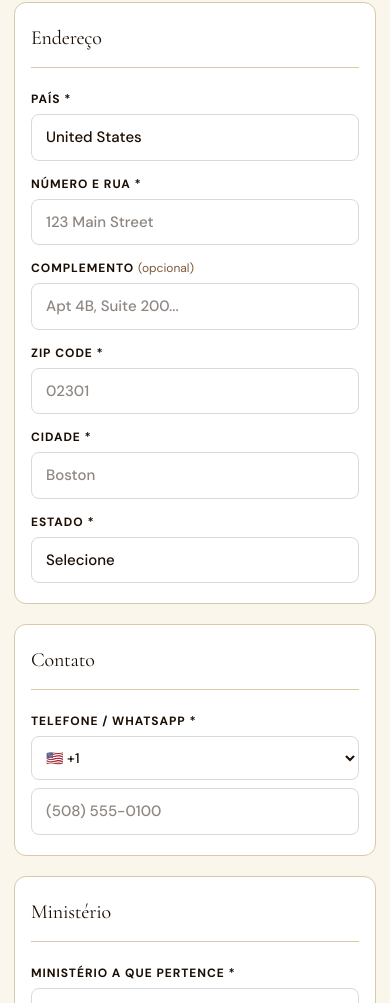
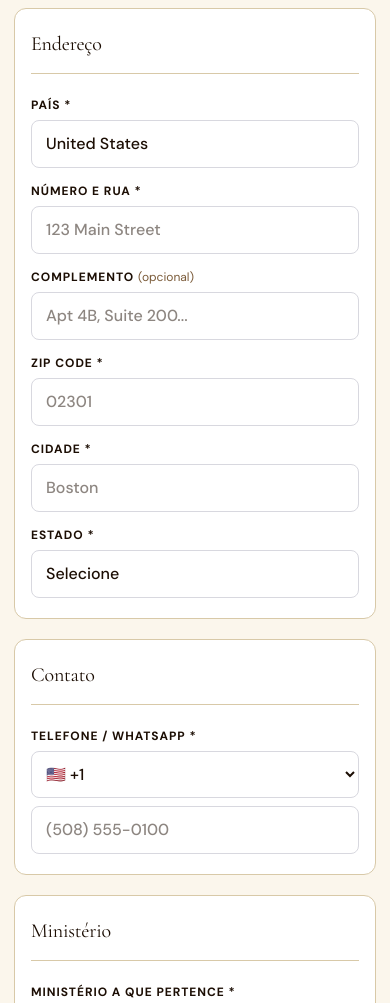
Before and after one commit to dariomigliaccio-new/conad2026, a Next.js app: page /inscricoes in a window 390 px wide. Shown: the part 997-2000 px from the top of the page. Built offline with nearby package versions, Linux system fonts and the light colour scheme.

Commit message:
fix: prevent iOS auto-zoom on input focus with 16px font-size

```diff
--- a/src/app/globals.css
+++ b/src/app/globals.css
@@ -2724,10 +2724,11 @@ a {
     box-sizing: border-box;
   }
 
-  /* Inputs ocupam largura total */
+  /* Inputs ocupam largura total + font 16px previne zoom iOS */
   .inscInput, .inscSelect {
     width: 100%;
     box-sizing: border-box;
+    font-size: 16px !important;
   }
 
   /* Grids em coluna unica */
@@ -2752,11 +2753,13 @@ a {
     width: 100%;
     max-width: 100%;
     box-sizing: border-box;
+    font-size: 16px !important;
   }
 
   .inscPhoneNum {
     width: 100%;
     box-sizing: border-box;
+    font-size: 16px !important;
   }
 
   /* Sections */
```
